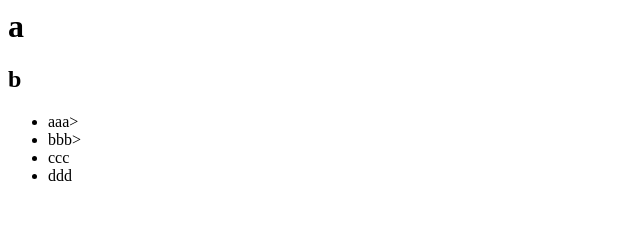
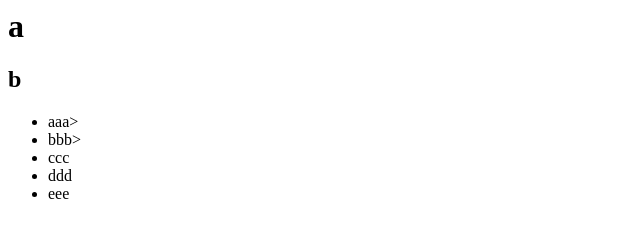
Before and after one commit to timecapa/exam, a plain HTML site: page index.html in a window 1280 px wide. Shown: the full height of the page, 0-640 px from the left. Drawn offline with Linux system fonts and the light colour scheme.

Commit message:
push test

```diff
--- a/index.html
+++ b/index.html
@@ -6,6 +6,7 @@
 		<li>bbb></li>
 		<li>ccc</li>
 		<li>ddd</li>
+		<li>eee</li>
 	</ul>
 	<body></body>
 </html>
```
